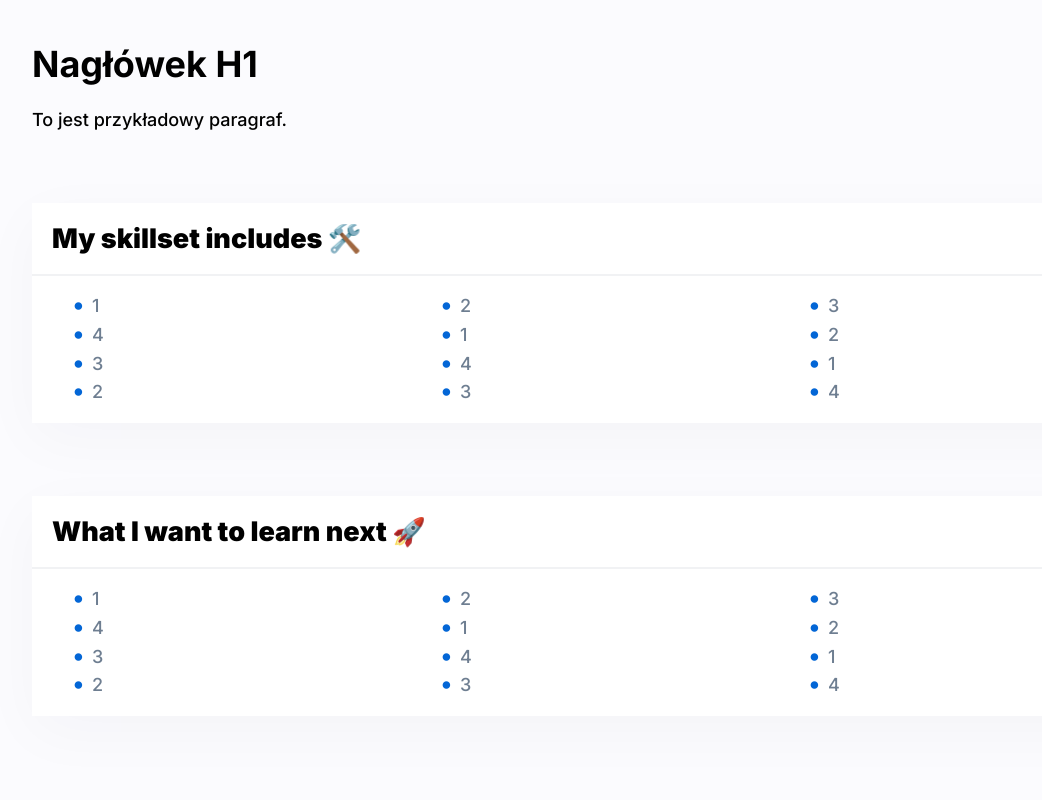
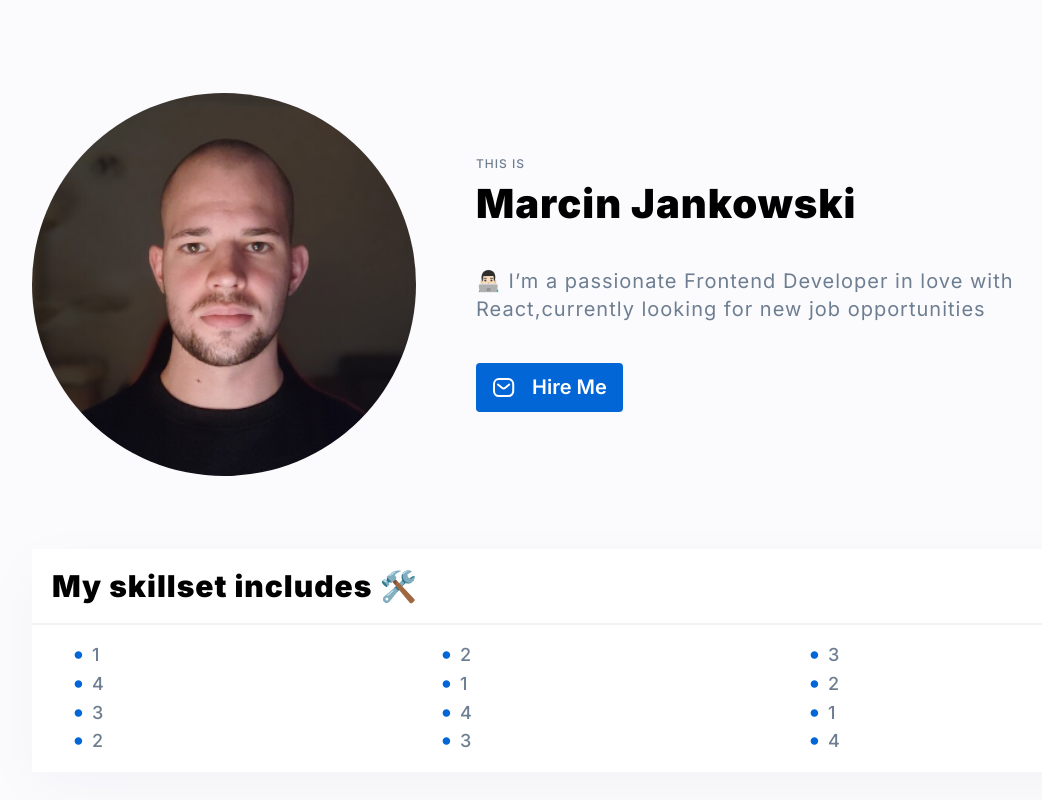
Before and after one commit to MarcinJankowski00/personal-homepage, a React (Create React App) app: page / in a window 1280 px wide. Shown: the top 800 px of the page, without its empty margins (20-1062 px from the left). Built offline with nearby package versions, Linux system fonts and the light colour scheme.

Commit message:
Added heading

```diff
--- /dev/null
+++ b/src/AboutMe/index.js
@@ -0,0 +1,22 @@
+import { Segment, Photo, Wrapper, Heading, ThisIs, Title, Content, Button, StyledIcon } from "./styled";
+import avatar from "./images/avatar.png"
+
+const AboutMe = () => (
+    <Segment>
+        <Photo src={avatar} />
+        <Wrapper>
+            <Heading>
+                <ThisIs>THIS IS</ThisIs>
+                <Title>
+                    Marcin Jankowski
+                </Title>
+            </Heading>
+            <Content>
+                👨🏻‍💻 I’m a passionate Frontend Developer in love with React,currently looking for new job opportunities
+            </Content>
+            <Button><StyledIcon />Hire Me</Button>
+        </Wrapper>
+    </Segment>
+);
+
+export default AboutMe;
--- /dev/null
+++ b/src/AboutMe/styled.js
@@ -0,0 +1,65 @@
+
+import styled from "styled-components";
+import { ReactComponent as MailIcon } from "./images/mailIcon.svg"
+
+export const Segment = styled.section`
+    display: flex;
+    align-items: center;
+    margin: 73px 0;
+    max-width: 1089px;
+`;
+
+export const Photo = styled.img`
+    border-radius: 50%;
+    margin-right: 60px;
+    width: 100%;
+    max-width: 384px;
+`;
+
+export const Wrapper = styled.div`
+
+`;
+
+export const Heading = styled.div`
+
+`;
+
+export const ThisIs = styled.div`
+    font-size: 12px;
+    margin-bottom: 10px;
+    color: ${({ theme }) => theme.color.textsecondary};
+`;
+
+export const Title = styled.h1`
+    margin: 0;
+    font-weight: 900;
+`;
+
+export const Content = styled.div`
+    color: ${({ theme }) => theme.color.textsecondary};
+    margin: 40px 0;
+    font-weight: 400;
+    line-height: 28px;
+    text-align: left;
+`;
+
+export const Button = styled.button`
+    background-color: ${({ theme }) => theme.color.blue};
+    color: ${({ theme }) => theme.color.white};
+    display: flex;
+    align-items: center;
+    font-size: 20px;
+    font-weight: 600;
+    border: none;
+    border-radius: 4px;
+    padding: 12px 16px;
+    cursor: pointer;
+    transition: 0.3s;
+    &:hover{
+        filter: brightness(110%);
+    }
+`;
+
+export const StyledIcon = styled(MailIcon)`
+    margin-right: 16px;
+`;
--- a/src/App.js
+++ b/src/App.js
@@ -4,14 +4,14 @@ import { GlobalStyle } from './globalStyle';
 import SkillsetList from './List/SkillsetList';
 import WantToLearnListList from './List/WantToLearnList';
 import Section from './Section';
+import AboutMe from './AboutMe';
 
 function App() {
   return (
     <>
       <GlobalStyle />
       <Container>
-        <h1>Nagłówek H1</h1>
-        <p>To jest przykładowy paragraf.</p>
+        <AboutMe />
         <Section
           title="My skillset includes 🛠️"
           content={<SkillsetList />}
--- a/src/List/styled.js
+++ b/src/List/styled.js
@@ -11,6 +11,7 @@ export const List = styled.ul`
 
 export const Item = styled.li`
     color: ${({ theme }) => theme.color.textsecondary};
+    font-size: 18px;
     &::before {
         content: '•';
         font-size: 24px;
--- a/src/globalStyle.js
+++ b/src/globalStyle.js
@@ -6,7 +6,8 @@ export const GlobalStyle = createGlobalStyle`
     font-optical-sizing: auto;
     font-weight: 500;
     font-style: normal;
-    font-size: 18px;
+    font-size: 20px;
+    letter-spacing: 0.05em;
     background-color: ${({ theme }) => theme.color.appbackground};
     justify-content: center;
     margin: 0;
```
Also changed, not shown: src/AboutMe/images/avatar.png (added), src/AboutMe/images/mailIcon.svg (added).
